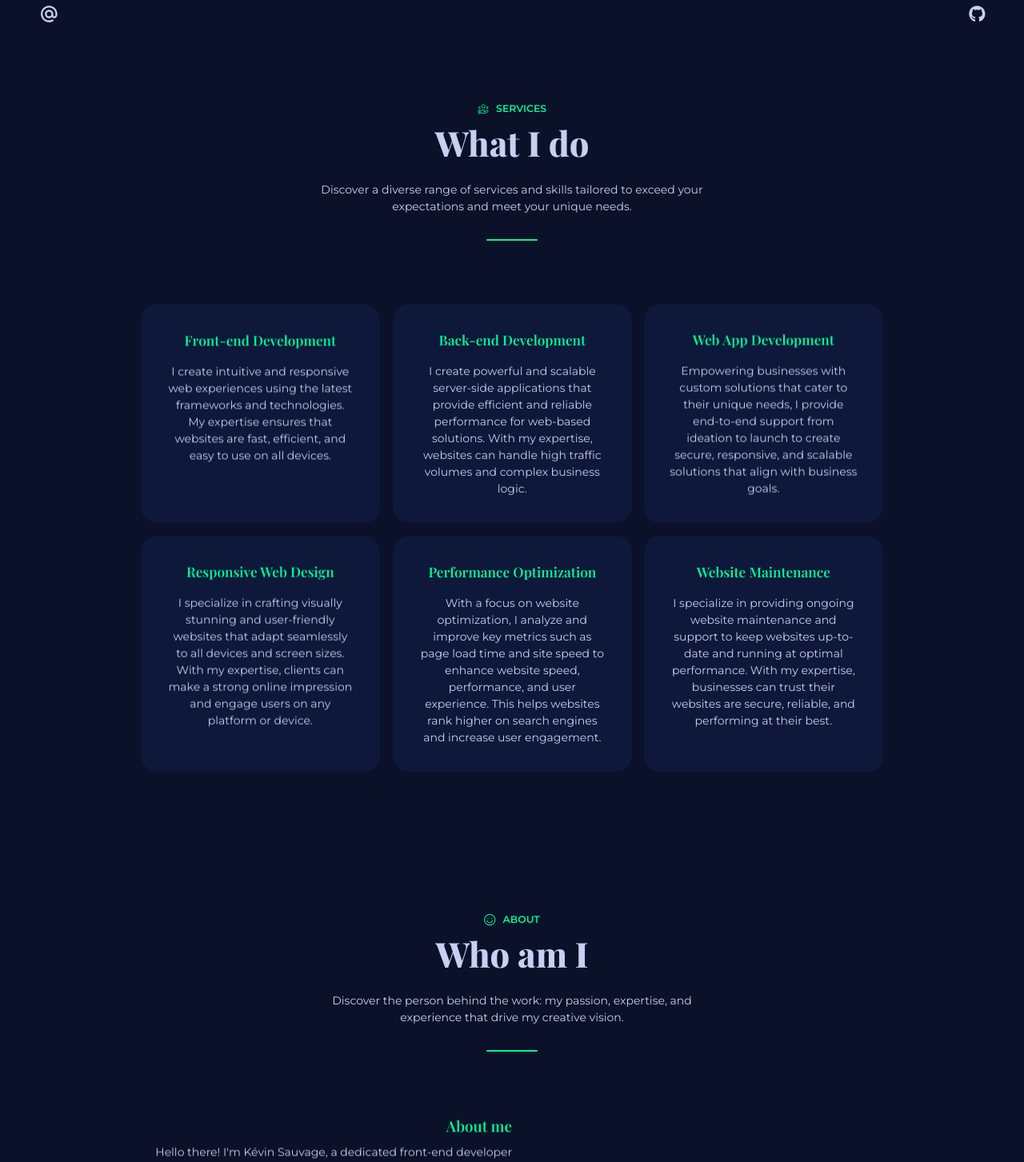
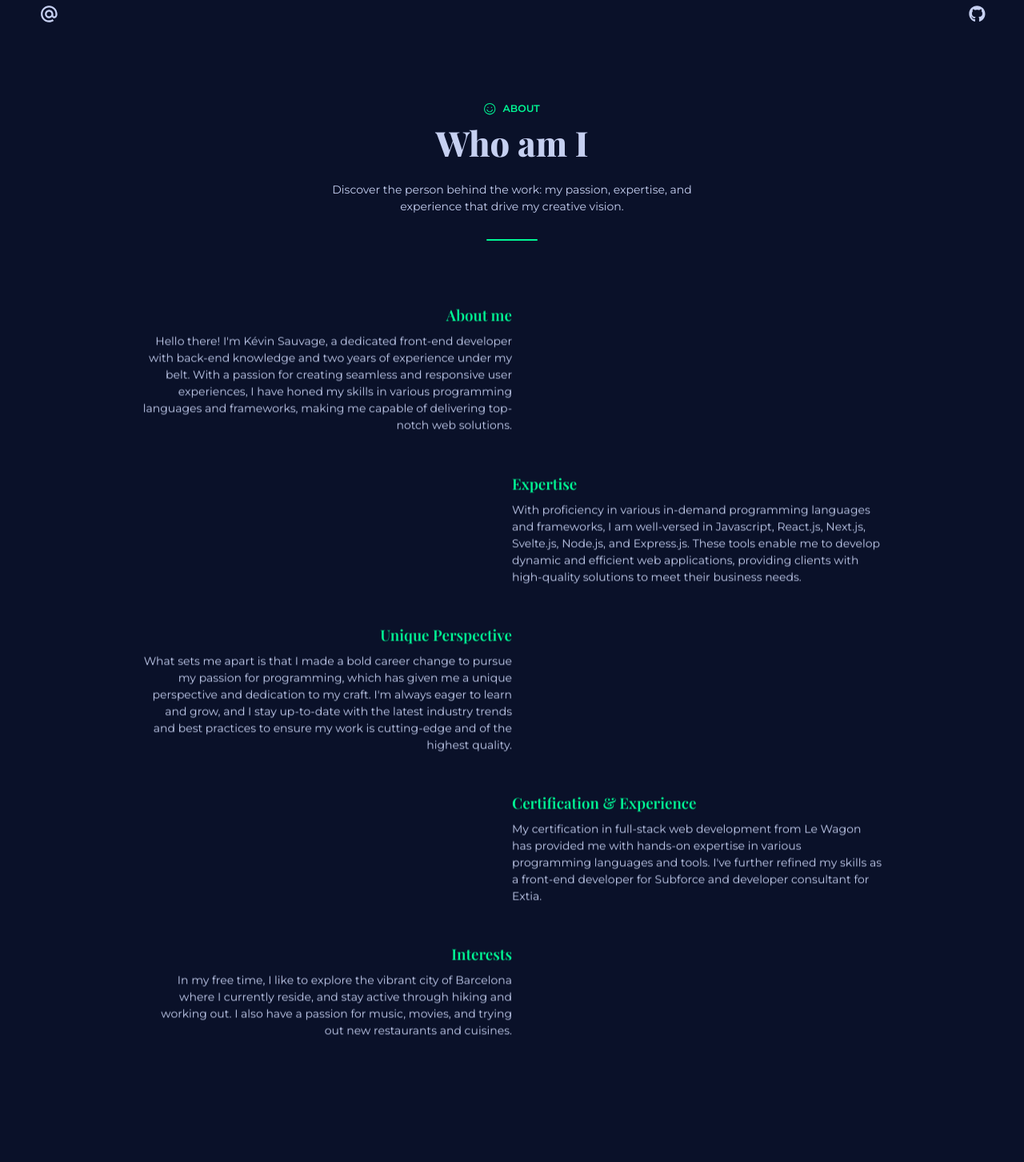
Before and after one commit to kevinsauvage/next-portfolio, a Next.js app: page / in a window 1280 px wide. Shown: the part 740-2193 px from the top of the page at 80% size. Built offline with nearby package versions, Linux system fonts and the light colour scheme.

Commit message:
change order

```diff
--- a/src/component/Nav/Nav.jsx
+++ b/src/component/Nav/Nav.jsx
@@ -15,8 +15,8 @@ import styles from './Nav.module.scss';
 
 const Navigation = ({ setMenuIsOpen, menuIsOpen }) => {
   const links = [
+    { hash: '#about', icon: aboutIcon, text: 'About' },
     { hash: '#services', icon: servicesIcon, text: 'Services' },
-    { hash: '#about', icon: aboutIcon, text: 'About' },
     { hash: '#experience', icon: experienceIcon, text: 'Experience' },
     { hash: '#projects', icon: projectsIcon, text: 'Projects' },
     { hash: '#what', icon: skillsIcon, text: 'What' },
--- a/src/pages/index.jsx
+++ b/src/pages/index.jsx
@@ -10,8 +10,8 @@ import What from '../component/What/What';
 const Home = () => (
   <PageLayout>
     <Banner />
+    <About />
     <Services />
-    <About />
     <Experiences />
     <Projects />
     <What />
```
